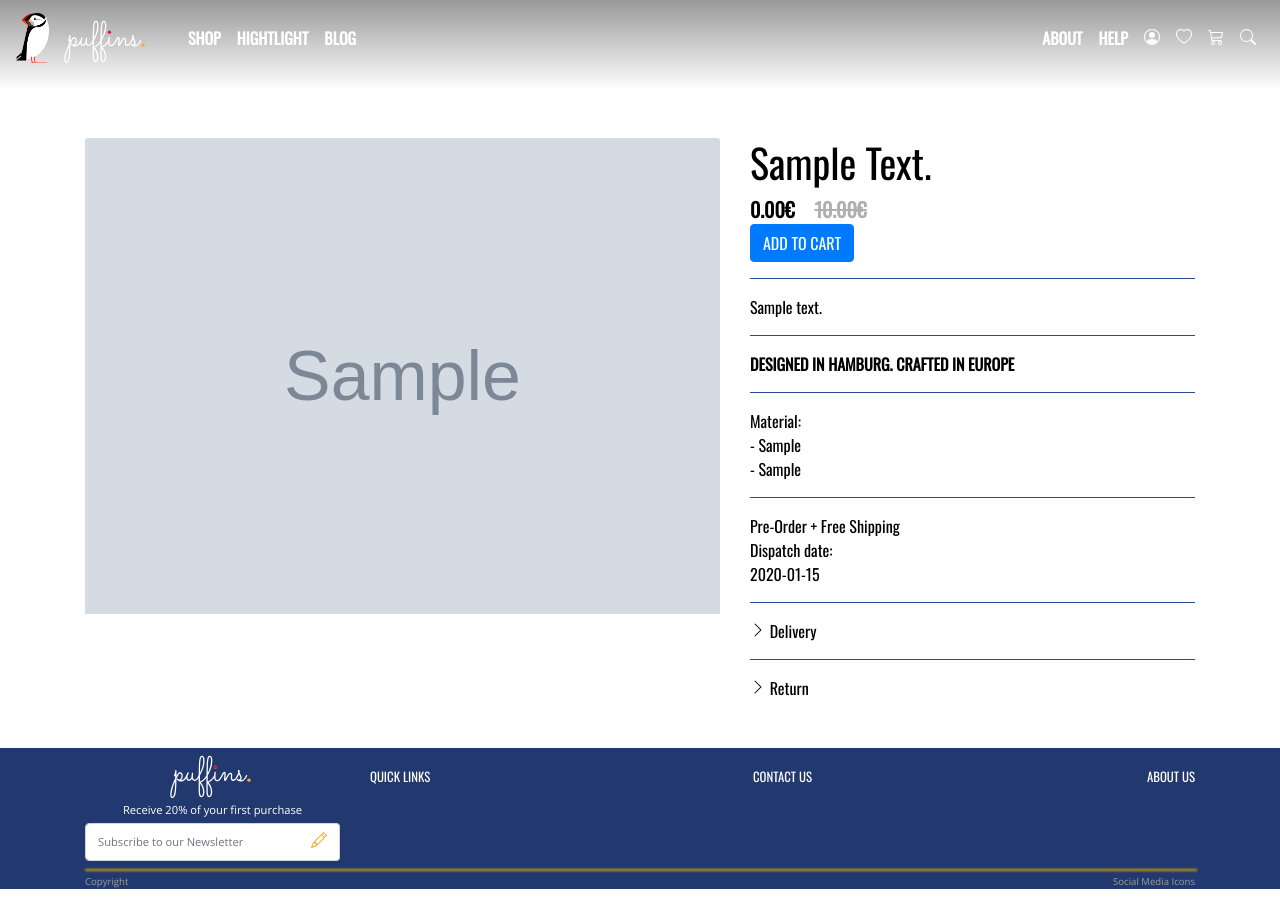
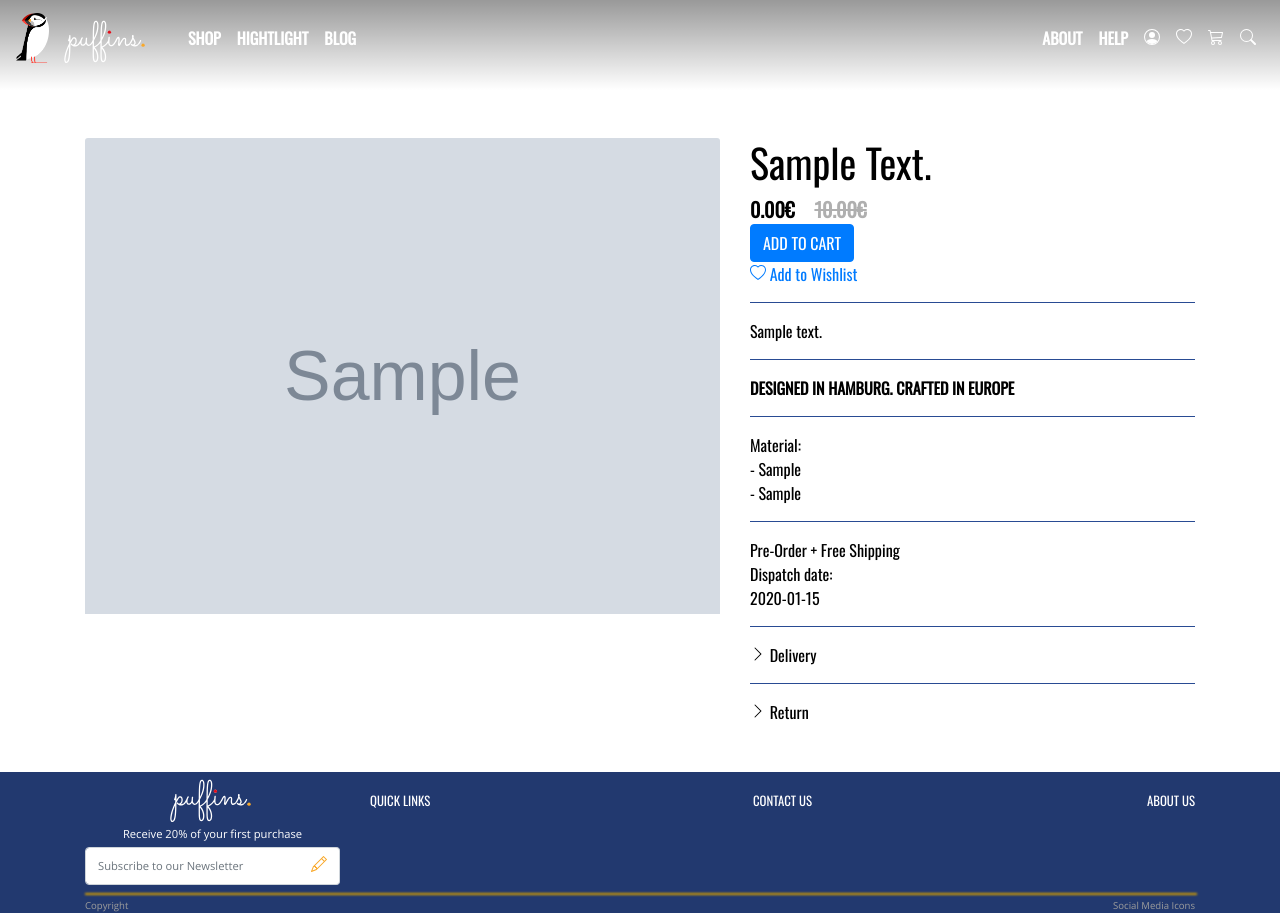
Before and after one commit to p0wen/puffins, a Django app: page /products/1 in a window 1280 px wide. Before the commit the page ends 889 px from the top, so only its background shows below. Run offline with Django 3.2, Linux system fonts and the light colour scheme; a user stored in the database is signed in; tables that the repository leaves empty hold one stand-in row (values such as "Sample post"); grey boxes marked "Sample" are stand-in pictures; parts of the project's set-up code (start-up, migrations or seed data) failed here and were passed over; some libraries are stand-ins or nearby versions; some web fonts are replaced.

Commit message:
feat: add wishlist button to product details

```diff
--- a/products/templates/products/product_detail.html
+++ b/products/templates/products/product_detail.html
@@ -63,6 +63,17 @@
                         {% endfor %}
                     {% endif %}
                 </form>
+                {% if user.is_authenticated %}
+                <div class="row">
+                <div class="col">
+                    <a href="{% url 'add_to_wishlist' product.id %}" rel="">
+                    <svg width="1em" height="1em" viewBox="0 0 16 16" class="bi bi-heart" fill="currentColor" xmlns="http://www.w3.org/2000/svg">
+                         <path fill-rule="evenodd" d="M8 2.748l-.717-.737C5.6.281 2.514.878 1.4 3.053c-.523 1.023-.641 2.5.314 4.385.92 1.815 2.834 3.989 6.286 6.357 3.452-2.368 5.365-4.542 6.286-6.357.955-1.886.838-3.362.314-4.385C13.486.878 10.4.28 8.717 2.01L8 2.748zM8 15C-7.333 4.868 3.279-3.04 7.824 1.143c.06.055.119.112.176.171a3.12 3.12 0 0 1 .176-.17C12.72-3.042 23.333 4.867 8 15z"/>
+                    </svg> Add to Wishlist
+                </a>
+                </div>
+                {% endif %}
+                </div>
 
 					<hr>
 					<div class="product-description">{{ product.description }}</div>
```
